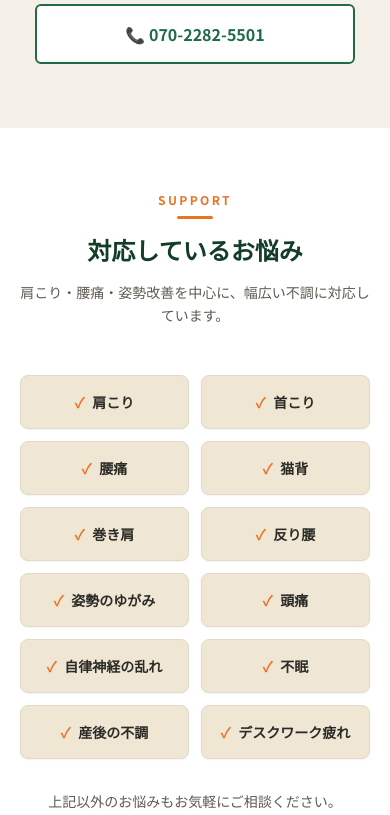
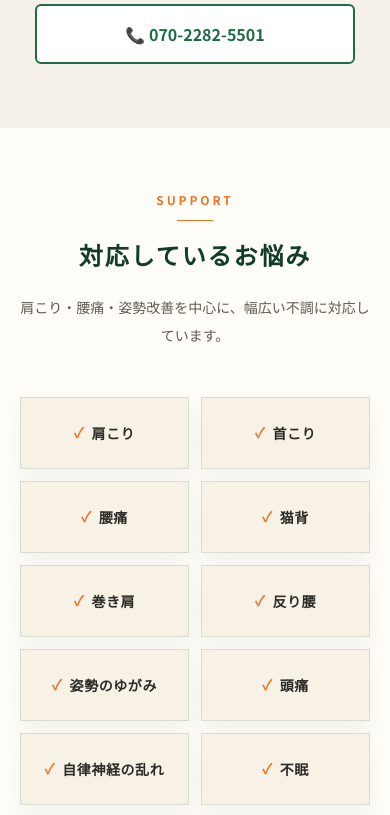
Before and after one commit to personalsol0514-art/seitan, a Next.js app: page / in a window 390 px wide. Shown: the part 6980-7795 px from the top of the page. Built offline with nearby package versions, Linux system fonts and the light colour scheme.

Commit message:
Update symptoms section tone

```diff
--- a/components/Symptoms.tsx
+++ b/components/Symptoms.tsx
@@ -1,5 +1,3 @@
-import SectionHeading from "./SectionHeading";
-
 const SYMPTOMS = [
   "肩こり",
   "首こり",
@@ -17,31 +15,38 @@ const SYMPTOMS = [
 
 export default function Symptoms() {
   return (
-    <section id="symptoms" className="bg-white py-16 md:py-24">
+    <section id="symptoms" className="bg-[#fffdf8] py-16 md:py-24">
       <div className="mx-auto max-w-[1080px] px-5">
-        <SectionHeading
-          kicker="SUPPORT"
-          title="対応しているお悩み"
-          lead="肩こり・腰痛・姿勢改善を中心に、幅広い不調に対応しています。"
-        />
+        <div className="mx-auto max-w-3xl text-center">
+          <p className="text-xs font-bold tracking-[0.24em] text-orange">
+            SUPPORT
+          </p>
+          <span className="mx-auto mt-3 block h-px w-9 bg-orange" />
+          <h2 className="mt-5 font-serif text-2xl font-semibold tracking-[0.08em] text-greenHeader sm:text-3xl md:text-4xl">
+            対応しているお悩み
+          </h2>
+          <p className="mx-auto mt-5 max-w-2xl text-sm font-medium leading-7 text-sub md:text-base md:leading-8">
+            肩こり・腰痛・姿勢改善を中心に、幅広い不調に対応しています。
+          </p>
+        </div>
 
         <div className="mt-12 grid grid-cols-2 gap-3 sm:grid-cols-3 lg:grid-cols-4">
           {SYMPTOMS.map((s) => (
             <div
               key={s}
-              className="group flex items-center justify-center gap-2 rounded-lg border border-line bg-cream2 px-4 py-4 text-center shadow-sm transition-colors hover:border-orange hover:bg-orange"
+              className="group flex min-h-[72px] items-center justify-center gap-2 border border-green/15 bg-[#f7f1e6] px-4 py-4 text-center shadow-[0_10px_24px_rgba(34,48,40,0.06)] transition-colors hover:border-green/35 hover:bg-greenHeader"
             >
-              <span className="text-sm font-bold text-orange transition-colors group-hover:text-white">
+              <span className="font-serif text-sm font-semibold text-orange transition-colors group-hover:text-[#f5c36a]">
                 ✓
               </span>
-              <span className="text-sm font-bold text-ink transition-colors group-hover:text-white">
+              <span className="text-sm font-bold tracking-[0.04em] text-ink transition-colors group-hover:text-white md:text-base">
                 {s}
               </span>
             </div>
           ))}
         </div>
 
-        <p className="mt-8 text-center text-sm text-sub">
+        <p className="mt-9 text-center font-serif text-base font-semibold leading-8 tracking-[0.08em] text-greenHeader md:text-xl">
           上記以外のお悩みもお気軽にご相談ください。
         </p>
       </div>
```
